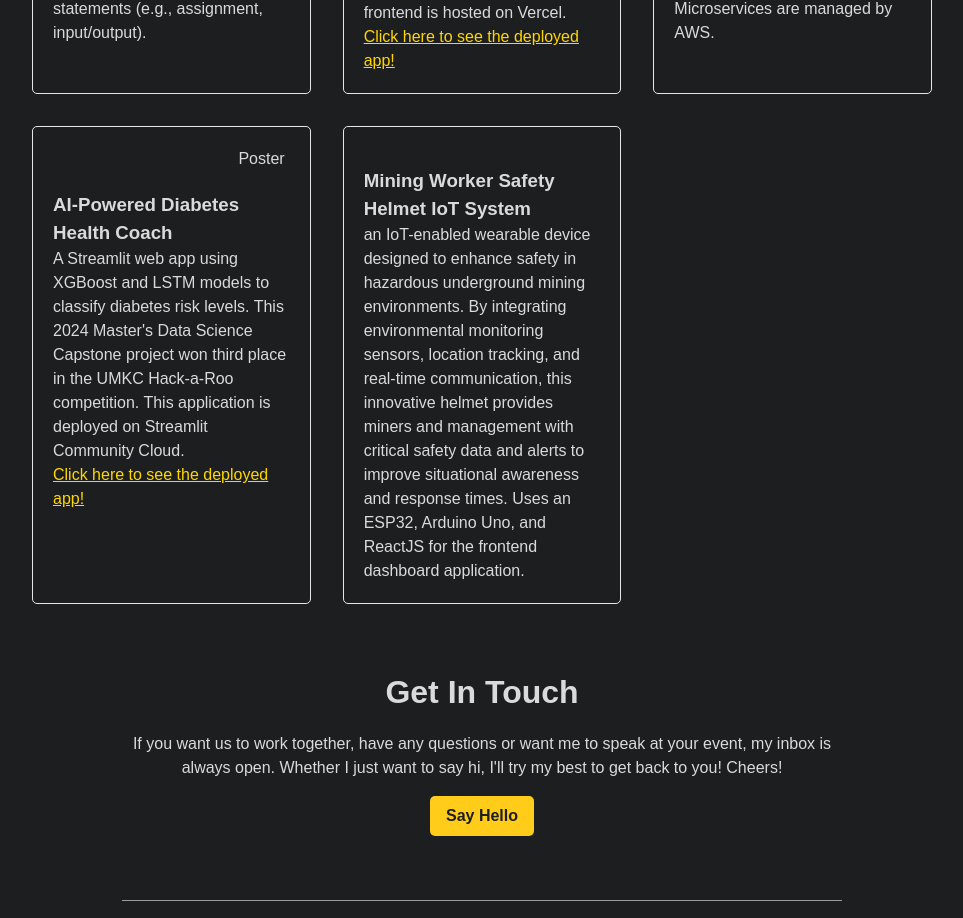
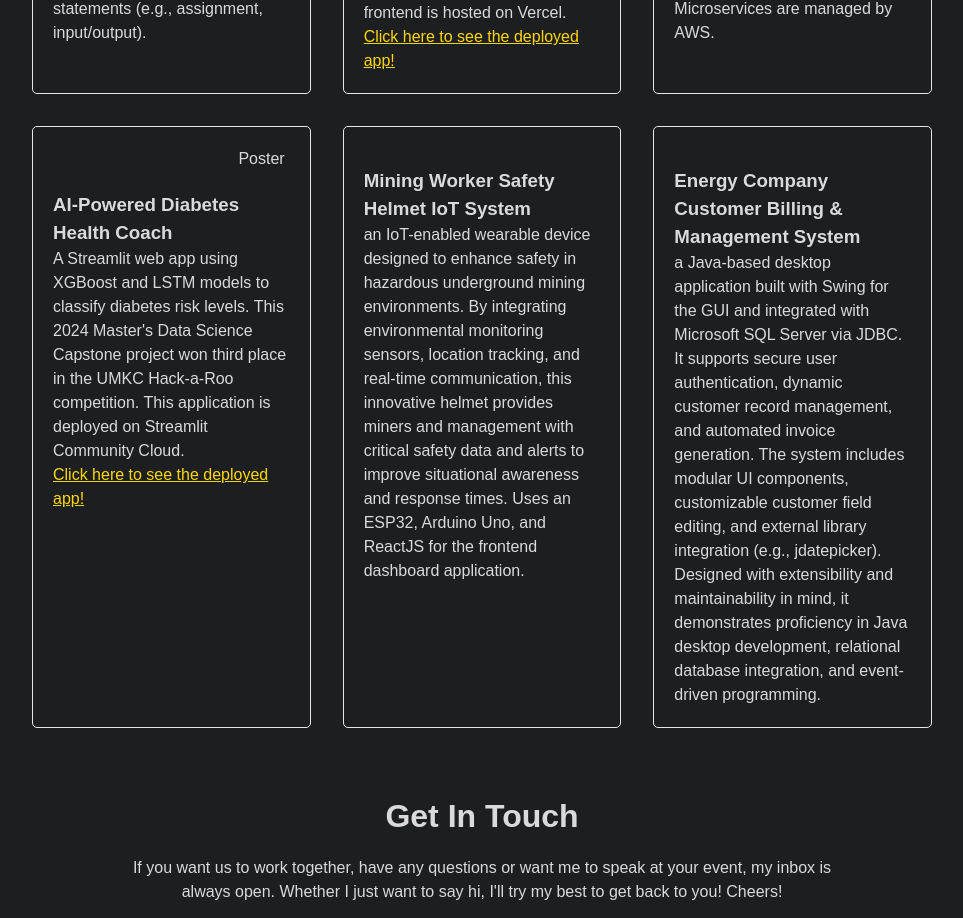
Before and after one commit to aa57c/PortfolioWebsite, a Next.js app: page / in a window 1280 px wide. Shown: the part 2860-3778 px from the top of the page, without its empty margins (158-1121 px from the left). Built offline with nearby package versions, Linux system fonts and the light colour scheme.

Commit message:
added my java project

```diff
--- a/src/components/github_data.js
+++ b/src/components/github_data.js
@@ -81,5 +81,15 @@ export const projectData = [
         poster: false,
         demolink: 'https://youtu.be/157T500kwEQ',
         downloadfilelink: false
+    },
+    {
+        id: 9,
+        title: 'Energy Company Customer Billing & Management System',
+        description: "a Java-based desktop application built with Swing for the GUI and integrated with Microsoft SQL Server via JDBC. It supports secure user authentication, dynamic customer record management, and automated invoice generation. The system includes modular UI components, customizable customer field editing, and external library integration (e.g., jdatepicker). Designed with extensibility and maintainability in mind, it demonstrates proficiency in Java desktop development, relational database integration, and event-driven programming.",
+        githublink: "https://github.com/aa57c/Java_Billing_Management",
+        deployed: false,
+        demo: false,
+        poster: false,
+        downloadfilelink: false
     }
 ];
```
